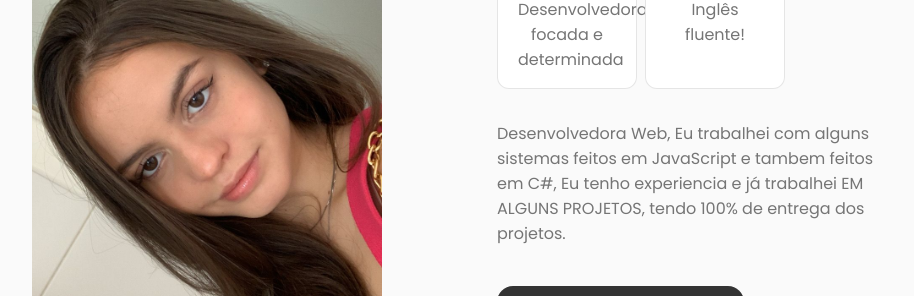
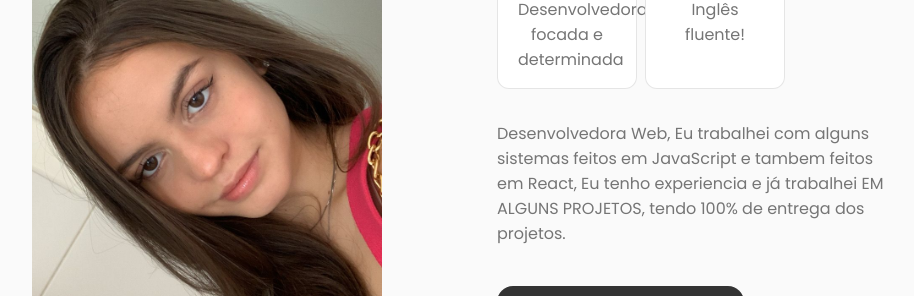
Before and after one commit to VictorLirio/Portfolio_Victor, a React (Create React App) app: page / in a window 1280 px wide. Shown: the part 1180-1476 px from the top of the page, without its empty margins (175-1089 px from the left). Built offline with nearby package versions, Linux system fonts and the light colour scheme.

Commit message:
Projeto Finalizado

```diff
--- a/src/components/about/About.jsx
+++ b/src/components/about/About.jsx
@@ -15,7 +15,7 @@ function about() {
           <div className="sobre_data">
             <Info/>
             <p className="sobre_description">Desenvolvedora Web, Eu trabalhei com alguns sistemas feitos em JavaScript
-            e tambem feitos em C#, Eu tenho experiencia e
+            e tambem feitos em React, Eu tenho experiencia e
             já trabalhei EM ALGUNS PROJETOS, tendo 100% de entrega dos projetos. </p>
             <a download= "" href={Curriculo} className="button button--flex">Download Curriculo
             <svg
```
